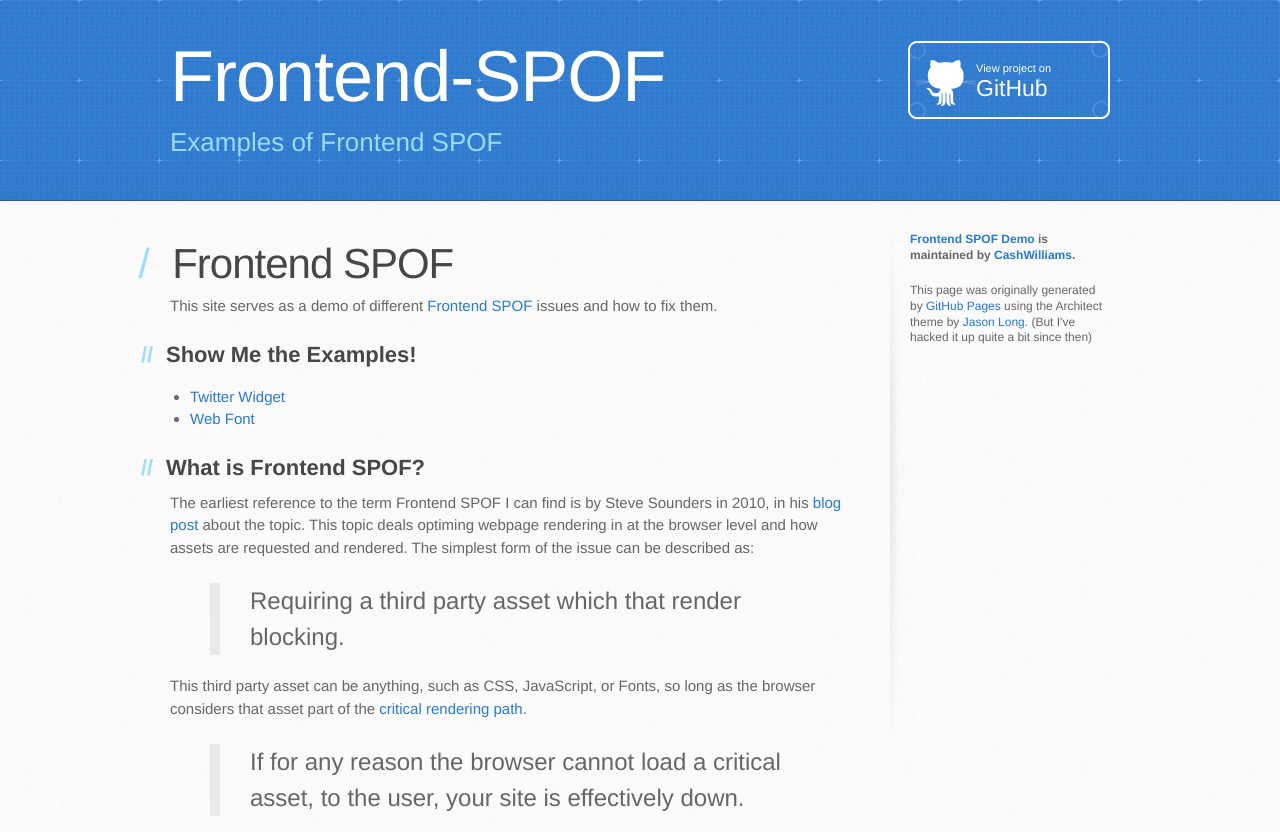
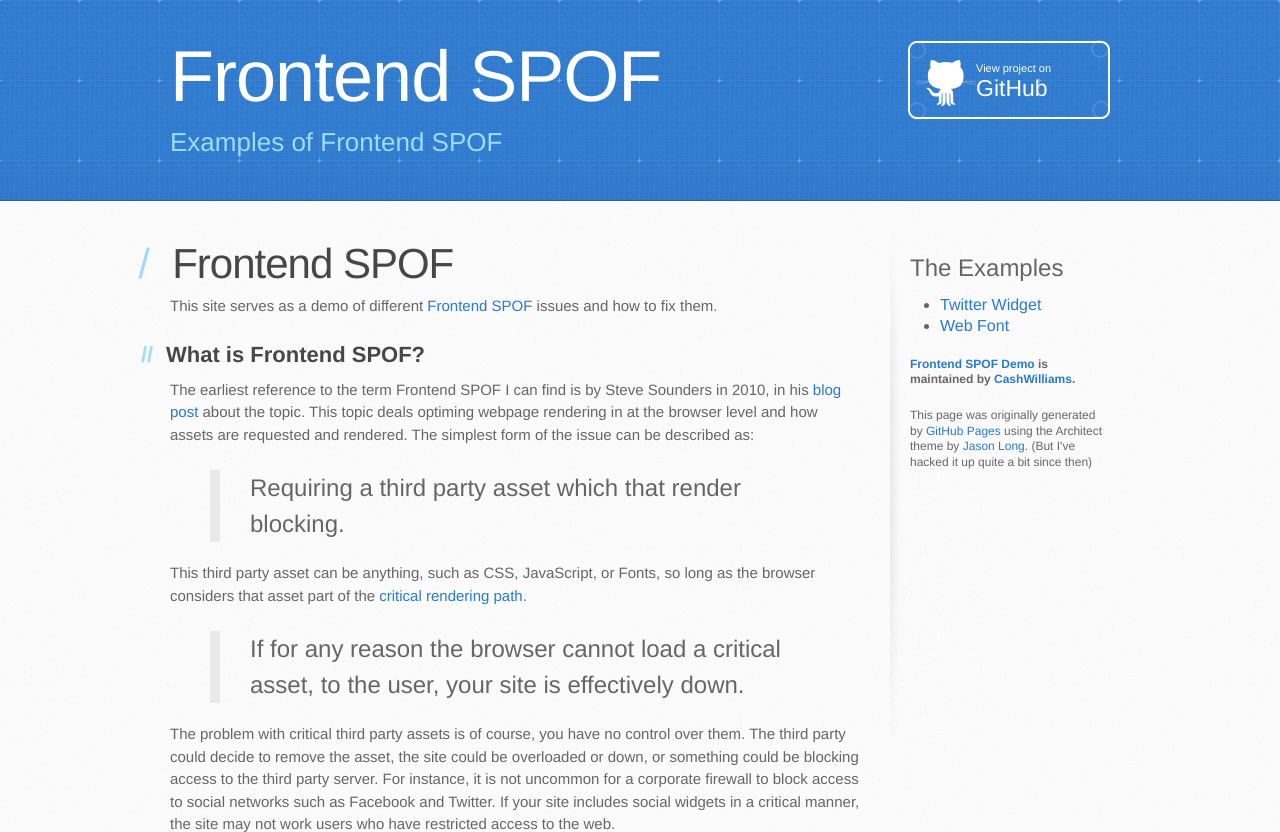
Before and after one commit to CashWilliams/frontend-spof, a plain HTML site: page index.html in a window 1280 px wide. Shown: the top 832 px of the page. Drawn offline with Linux system fonts and the light colour scheme.

Commit message:
Moving examples to sidebar.

```diff
--- a/index.html
+++ b/index.html
@@ -14,7 +14,7 @@
   <body>
     <header>
       <div class="inner">
-        <h1>Frontend-SPOF</h1>
+        <h1><a href="http://cashwilliams.github.io/frontend-spof/">Frontend SPOF</a></h1>
         <h2>Examples of Frontend SPOF</h2>
         <a href="https://github.com/CashWilliams/frontend-spof" class="button"><small>View project on</small> GitHub</a>
       </div>
@@ -29,14 +29,6 @@
           <p>
             This site serves as a demo of different <a href="http://www.stevesouders.com/blog/2010/06/01/frontend-spof/">Frontend SPOF</a> issues and how to fix them.
           </p>
-
-          <h2>
-            <a id="examples" class="anchor" href="#examples" aria-hidden="true"><span aria-hidden="true" class="octicon octicon-link"></span></a>Show Me the Examples!
-          </h2>
-          <ul>
-            <li><a href="examples/blocking/twitter.html">Twitter Widget</a></li>
-            <li><a href="examples/blocking/font.html">Web Font</a></li>
-          </ul>
 
           <h2>
             <a id="definition" class="anchor" href="#definition" aria-hidden="true"><span aria-hidden="true" class="octicon octicon-link"></span></a>What is Frontend SPOF?
@@ -88,6 +80,14 @@
         </section>
 
         <aside id="sidebar">
+          <h2 class='site-link'>
+            The Examples
+          </h2>
+          <ul>
+            <li class='site-link-sub'><a href="examples/blocking/twitter.html">Twitter Widget</a></li>
+            <li class='site-link-sub'><a href="examples/blocking/font.html">Web Font</a></li>
+          </ul>
+
           <p class="repo-owner"><a href="https://github.com/CashWilliams/frontend-spof">Frontend SPOF Demo</a> is maintained by <a href="https://github.com/CashWilliams">CashWilliams</a>.</p>
           <p>This page was originally generated by <a href="https://pages.github.com">GitHub Pages</a> using the Architect theme by <a href="https://twitter.com/jasonlong">Jason Long</a>. (But I've hacked it up quite a bit since then)</p>
         </aside>
--- a/stylesheets/stylesheet.css
+++ b/stylesheets/stylesheet.css
@@ -450,9 +450,17 @@ a:hover {
 header {
   padding-top: 40px;
   padding-bottom: 40px;
-  font-family: 'Architects Daughter', 'Helvetica Neue', Helvetica, Arial, serif;
+  font-family: 'Helvetica Neue', Helvetica, Arial, serif;
   background: #2e7bcf url(../images/header-bg.jpg) 0 0 repeat-x;
   border-bottom: solid 1px #275da1;
+}
+
+header a {
+  color: #fff;
+}
+
+header a:hover {
+  color: #9ddcff;
 }
 
 header h1 {
@@ -770,6 +778,23 @@ footer a:hover {
 * html .clearfix {height: 1%;}
 .clearfix {display: block;}
 
+.site-link {
+  font-size: 24px;
+  font-weight: normal;
+  letter-spacing: 0;
+  line-height: 1.3;
+  margin-bottom: 0px;
+}
+
+.site-link-sub {
+  font-size: 16px;
+  font-weight: normal;
+  letter-spacing: 0;
+  line-height: 1.3;
+  margin-left: 10px;
+  margin-bottom: 0px;
+}
+
 /* #Media Queries
 ================================================== */
 
```
Also changed, not shown: examples/blocking/font.html (+9 -1 lines), examples/blocking/twitter.html (+9 -1 lines).
